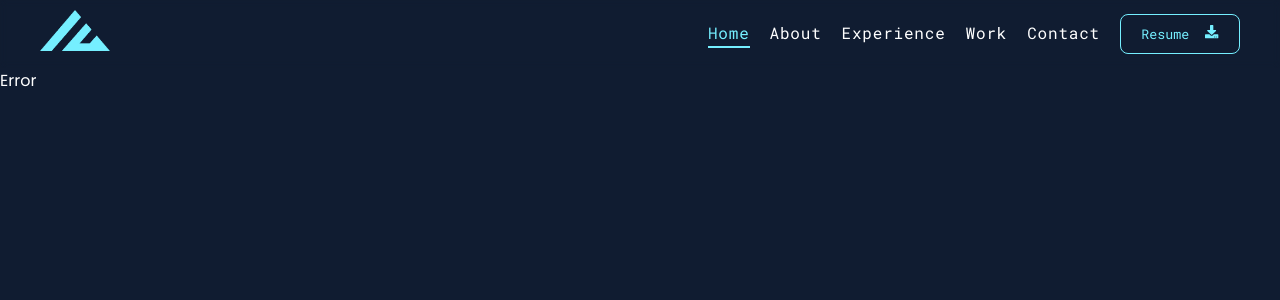
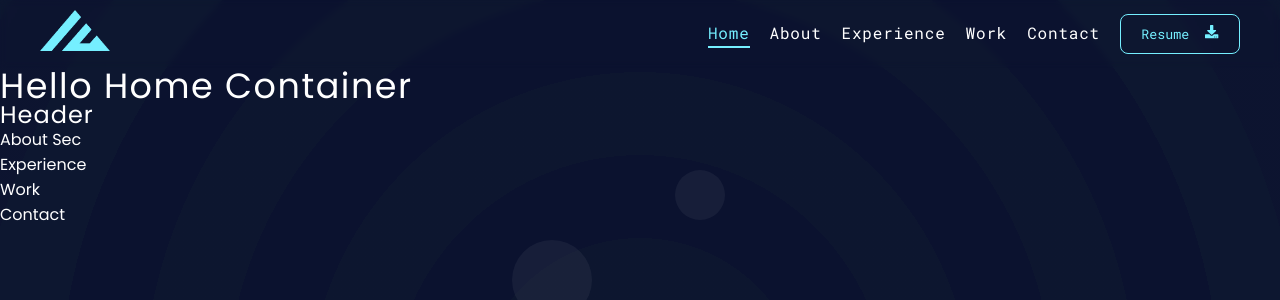
Before and after one commit to NO-Alim/Abdul_Alim_portfolio, a React (Create React App) app: page /#/Abdul_Alim_portfolio in a window 1280 px wide. Shown: the top 300 px of the page. Built offline with nearby package versions, Linux system fonts and the light colour scheme.

Commit message:
first commit

```diff
--- a/src/App.js
+++ b/src/App.js
@@ -9,7 +9,7 @@ function App() {
       <HashRouter>
         <Navbar />
         <Switch>
-          <Route exact path="/">
+          <Route exact path="/Abdul_Alim_portfolio">
             <Home />
           </Route>
           <Route path="*">
--- /dev/null
+++ b/src/Component/About.js
@@ -0,0 +1,11 @@
+import React from 'react'
+
+const About = () => {
+    return (
+        <div>
+            About sec
+        </div>
+    )
+}
+
+export default About
--- /dev/null
+++ b/src/Component/Contact.js
@@ -0,0 +1,11 @@
+import React from 'react'
+
+const Contact = () => {
+    return (
+        <div>
+            Contact
+        </div>
+    )
+}
+
+export default Contact
--- /dev/null
+++ b/src/Component/Experience.js
@@ -0,0 +1,11 @@
+import React from 'react'
+
+const Experience = () => {
+    return (
+        <div>
+            Experience
+        </div>
+    )
+}
+
+export default Experience
--- /dev/null
+++ b/src/Component/Work.js
@@ -0,0 +1,11 @@
+import React from 'react'
+
+const Work = () => {
+    return (
+        <div>
+            Work
+        </div>
+    )
+}
+
+export default Work
--- a/src/Pages/Home.js
+++ b/src/Pages/Home.js
@@ -1,6 +1,10 @@
 import React from 'react'
 import './Scss/Home.scss'
 import { useSpring, animated } from 'react-spring'
+import Contact from '../Component/Contact'
+import Work from '../Component/Work'
+import Experience from '../Component/Experience'
+import About from '../Component/About'
 
 const calc = (x, y) => [x - window.innerWidth / 2, y - window.innerHeight / 2]
 const trans1 = (x, y) => `translate3d(${x / 10}px,${y / 10}px,0)`
@@ -14,6 +18,13 @@ const Home = () => {
     return (
         <div className="home" onMouseMove={({ clientX: x, clientY: y }) => set({ xy: calc(x, y) })}>
             <h1 className="h1">Hello Home container</h1>
+            <h2>header </h2>
+            <About />
+            <Experience />
+            <Work />
+            <Contact />
+
+
             <animated.div className="header-bg-one" style={{ transform: props.xy.interpolate(trans1) }}/>
             <animated.div className="header-bg-two bg-fixed" style={{ transform: props.xy.interpolate(trans2) }}/>
             <animated.div className="header-bg-three bg-fixed" style={{ transform: props.xy.interpolate(trans3) }}/>
```
Also changed, not shown: src/Component/Footer.js (added).
